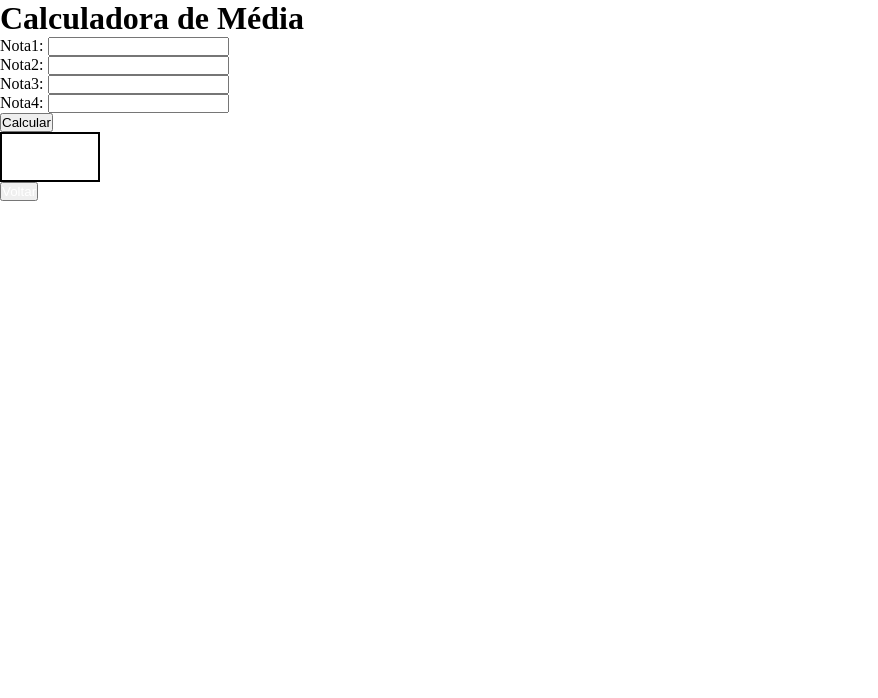
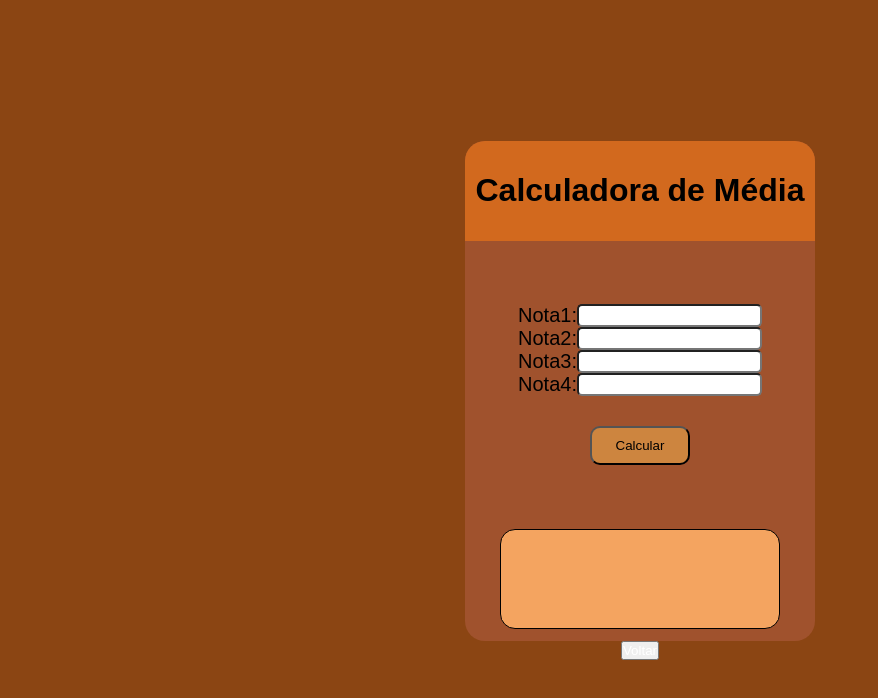
Before and after one commit to vini00784/exercicios-fixacao, a plain HTML site: page assets/pages/c.html in a window 1280 px wide. Shown: the whole page, without its empty margins (0-878 px from the left). Drawn offline with Linux system fonts and the light colour scheme.

Commit message:
exercício C finalizado

```diff
--- a/assets/css-pages/c.css
+++ b/assets/css-pages/c.css
@@ -1,5 +1,78 @@
+body {
+    display: flex;
+    justify-content: center;
+    align-items: center;
+    height: 100vh;
+    flex-direction: column;
+    background-color: #8B4513;
+    font-family: 'Work Sans', sans-serif;
+}
+
+main {
+    display: flex;
+    justify-content: center;
+    align-items: center;
+}
+
+.container {
+    display: flex;
+    justify-content: center;
+    align-items: center;
+    flex-direction: column;
+    height: 500px;
+    width: 350px;
+    border-radius: 20px;
+    background-color:#A0522D;
+}
+
+.title {
+    display: flex;
+    justify-content: center;
+    align-items: center;
+    height: 100px;
+    width: 100%;
+    border-radius: 20px 20px 0px 0px;
+    background-color: #D2691E;
+}
+
+form {
+    display: flex;
+    justify-content: center;
+    align-items: center;
+    flex-grow: 1;
+    flex-direction: column;
+}
+.input {
+    display: flex;
+}
+.input label {
+    font-size: 1.25rem;
+}
+.input input {
+    border-radius: 5px;
+    padding: 2px;
+}
+
+.button-calculate {
+    background-color: 	#CD853F;
+    border-radius: 10px;
+    padding: 10px;
+    cursor: pointer;
+    margin-top: 30px;
+    width: 100px;
+}
+
 .result {
-    height: 50px;
-    width: 100px;
-    border: solid 2px black;
+    display: flex;
+    flex-direction: column;
+    justify-content: center;
+    align-items: center;
+    border: solid 1px black;
+    height: 100px;
+    width: 80%;
+    margin-bottom: 12px;
+    border-radius: 15px;
+    font-size: 1rem;
+    text-align: justify;
+    background-color: #F4A460;
 }
--- a/assets/pages/c.html
+++ b/assets/pages/c.html
@@ -36,7 +36,7 @@
                     <input type="number" id="number4" required>
                 </div>
 
-                <button type="button" class="button" id="calculate">Calcular</button>
+                <button type="button" class="button-calculate" id="calculate">Calcular</button>
             </form>
             <div class="result" id="result"></div>
         </div>
```
